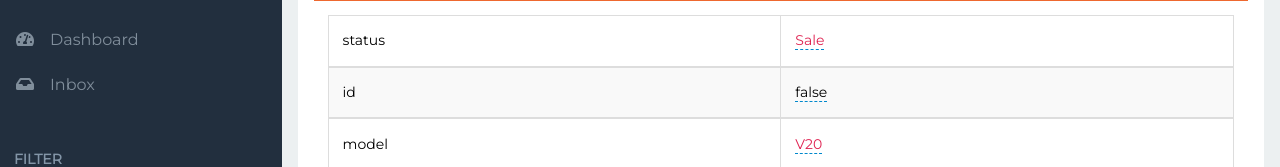
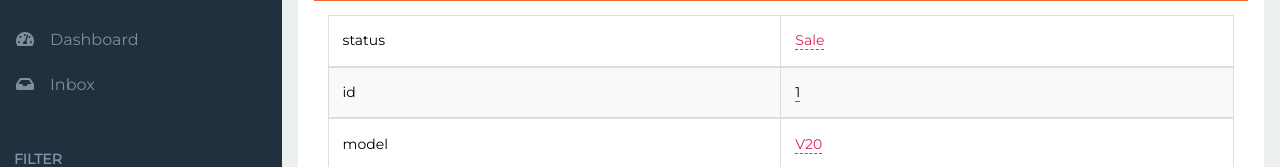
Before and after one commit to sanchezl391/phone-inventory-system-app, a React (Create React App) app: page / in a window 1280 px wide. Shown: the part 175-342 px from the top of the page. Built offline with nearby package versions, Linux system fonts and the light colour scheme.

Commit message:
when value is clicked, an input shows up

```diff
--- a/src/App/App.js
+++ b/src/App/App.js
@@ -6,7 +6,7 @@ import TopNavbar from './TopNavbar/TopNavbar';
 
 let phone1 = {
   status: 'Sale',
-  id: false,
+  id: 1,
   model: 'V20',
   brand: 'LG',
   company: 'T-Mobile',
--- a/src/App/AppBody/PhoneDialog/Row/Row.js
+++ b/src/App/AppBody/PhoneDialog/Row/Row.js
@@ -1,41 +1,12 @@
 import React from 'react';
 import './Row.scss';
+import Value from './Value/Value';
 
-let criticalPhoneKeys = [
-  'status',
-  'condition',
-  'imei',
-  'originalPrice',
-  'company',
-  'brand',
-  'model'
-];
-
-// should receive name of row
-// should determine if it is critical or not
-// depending if critical, do appropriate styles
 let Row = (props) => {
-  let name = props.name;
-  let isCritical = criticalPhoneKeys.includes(name);
-  let isEmpty = !((props.value + '').length > 0); // assumes empty = ''
-  console.log(name, isCritical, isEmpty, props.value);
-
-
-  let valueClassName = 'value ';
-  let value = props.value;
-  if(isEmpty){
-    valueClassName += ' empty';
-    value = 'Empty';
-    console.log('\tIs Empty');
-  }
-  if(isCritical) valueClassName += ' isCritical';
-
   let html = <div className="row">
-        <p className='name'>{name}</p>
+        <p className='name'>{props.name}</p>
         <div className="divider"></div>
-        <div className="valueContainer">
-            <p className={valueClassName}>{value + ''}</p>
-        </div>
+        <Value name={props.name} value={props.value} />
     </div>;
   return html;
 };
--- a/src/App/AppBody/PhoneDialog/Row/Row.scss
+++ b/src/App/AppBody/PhoneDialog/Row/Row.scss
@@ -13,22 +13,7 @@
         background-color: #DDD;
         width: 1px;
     }
-    .isCritical{
-        color: #DF2150;
-    }
 }
 .row:nth-child(even){
     background: #F9F9F9;
 }
-
-.add-phone-dialog-container > .form > .row > .valueContainer{
-    flex: 1;
-    display: flex;
-    padding: .1em 1em;
-    .value{
-        border-bottom: 1px dashed #0088CC;
-        &:hover{
-            cursor: pointer;
-        }
-    }
-}
--- /dev/null
+++ b/src/App/AppBody/PhoneDialog/Row/Value/Input/Input.js
@@ -0,0 +1,11 @@
+import React, {useState} from 'react';
+import './Input.scss';
+
+let Input = (props) => {
+  let html = <div className="input-container">
+        <input />
+  </div>;
+  return html;
+};
+
+export default Input;
--- /dev/null
+++ b/src/App/AppBody/PhoneDialog/Row/Value/Value.js
@@ -0,0 +1,45 @@
+import React, {useState} from 'react';
+import './Value.scss';
+import Input from './Input/Input';
+
+let criticalPhoneKeys = [
+    'status',
+    'condition',
+    'imei',
+    'originalPrice',
+    'company',
+    'brand',
+    'model'
+  ];
+
+
+// render Input only when value was clicked
+let Value = (props) => {
+    let handleClick = () => {
+        setInputJsx(<Input />);
+    };
+
+    let [value, setValue] = useState(props.value);
+    let [inputJsx, setInputJsx] = useState('');
+    let isEmpty = !((props.value + '').length > 0);
+    let isCritical = criticalPhoneKeys.includes(props.name);
+    let valueClassName = 'value ';
+
+    if(isEmpty){
+      valueClassName += ' empty';
+      value = 'Empty';
+    }
+    if(isCritical) valueClassName += ' isCritical';
+
+  let html = <div className="valueContainer">
+        {inputJsx}
+        <p
+            onClick={() => handleClick()}
+            className={valueClassName}>
+            {value + ''}
+        </p>
+    </div>;
+  return html;
+};
+
+export default Value;
--- /dev/null
+++ b/src/App/AppBody/PhoneDialog/Row/Value/Value.scss
@@ -0,0 +1,15 @@
+.isCritical{
+    color: #DF2150;
+}
+
+.add-phone-dialog-container > .form > .row > .valueContainer{
+    flex: 1;
+    display: flex;
+    padding: .1em 1em;
+    .value{
+        border-bottom: 1px dashed #0088CC;
+        &:hover{
+            cursor: pointer;
+        }
+    }
+}
```
Also changed, not shown: src/App/AppBody/PhoneDialog/Row/Value/Input/Input.scss (added).
